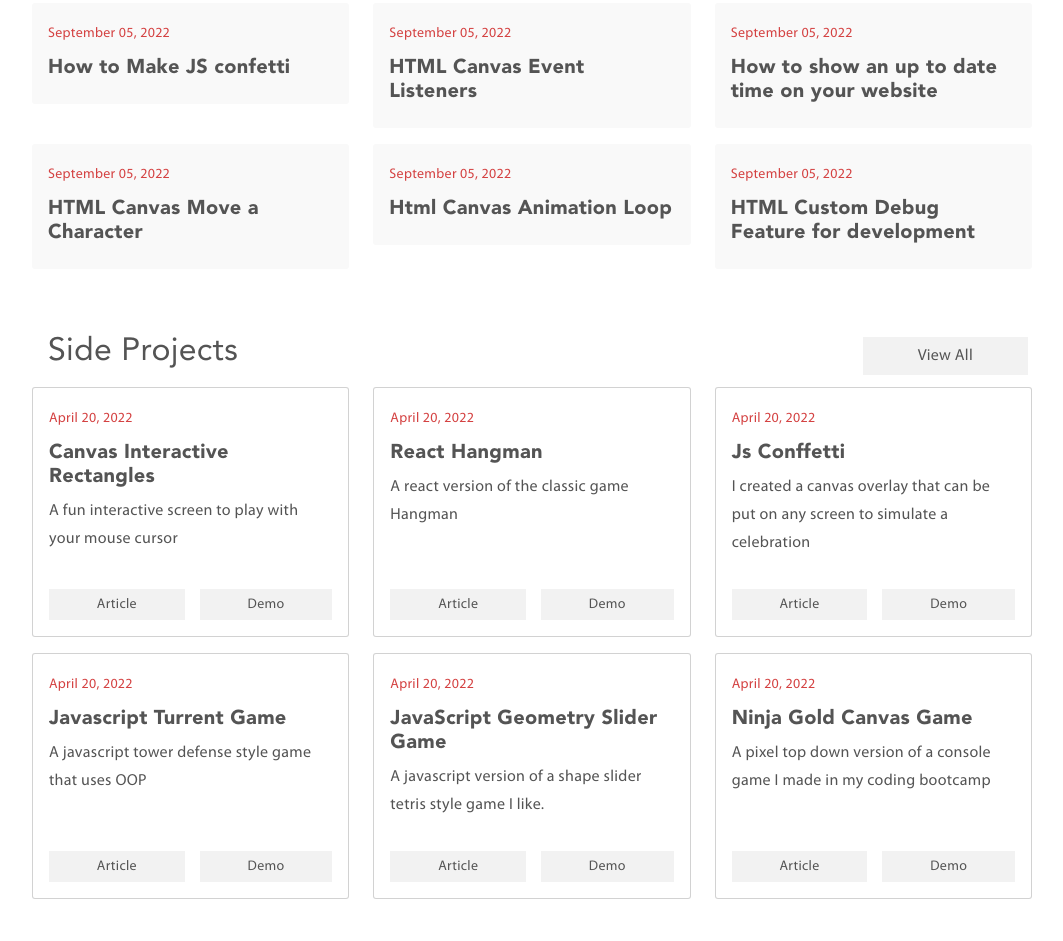
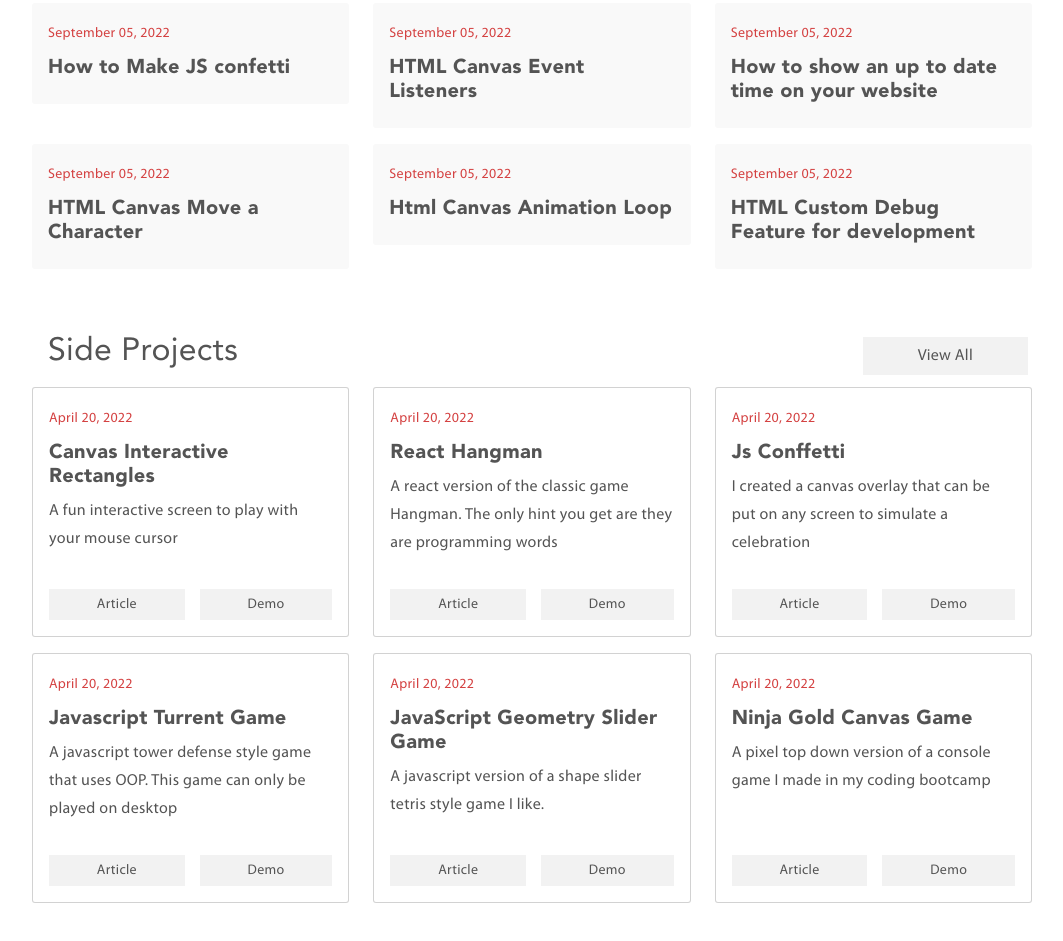
Before and after one commit to aaron-soto/final-portfolio, a plain HTML site: page index.html in a window 1280 px wide. Shown: the part 852-1793 px from the top of the page, without its empty margins (108-1171 px from the left). Drawn offline with nearby package versions, Linux system fonts and the light colour scheme.

Commit message:
updated projects

```diff
--- a/index.html
+++ b/index.html
@@ -305,7 +305,10 @@
 						<div class="card-body">
 							<small class="colored-span">April 20, 2022</small>
 							<h5 class="card-title mt-2 fw-bold">React Hangman</h5>
-							<p>A react version of the classic game Hangman</p>
+							<p>
+								A react version of the classic game Hangman. The only hint you
+								get are they are programming words
+							</p>
 						</div>
 						<div class="btn-group pb-3 px-3 gap-3" role="group">
 							<a href="./404.html" class="btn btn-primary btn-sm">Article</a>
@@ -346,7 +349,10 @@
 						<div class="card-body">
 							<small class="colored-span">April 20, 2022</small>
 							<h5 class="card-title mt-2 fw-bold">Javascript Turrent Game</h5>
-							<p>A javascript tower defense style game that uses OOP</p>
+							<p>
+								A javascript tower defense style game that uses OOP. This game
+								can only be played on desktop
+							</p>
 						</div>
 						<div class="btn-group pb-3 px-3 gap-3" role="group">
 							<a href="./404.html" class="btn btn-primary btn-sm">Article</a>
```
